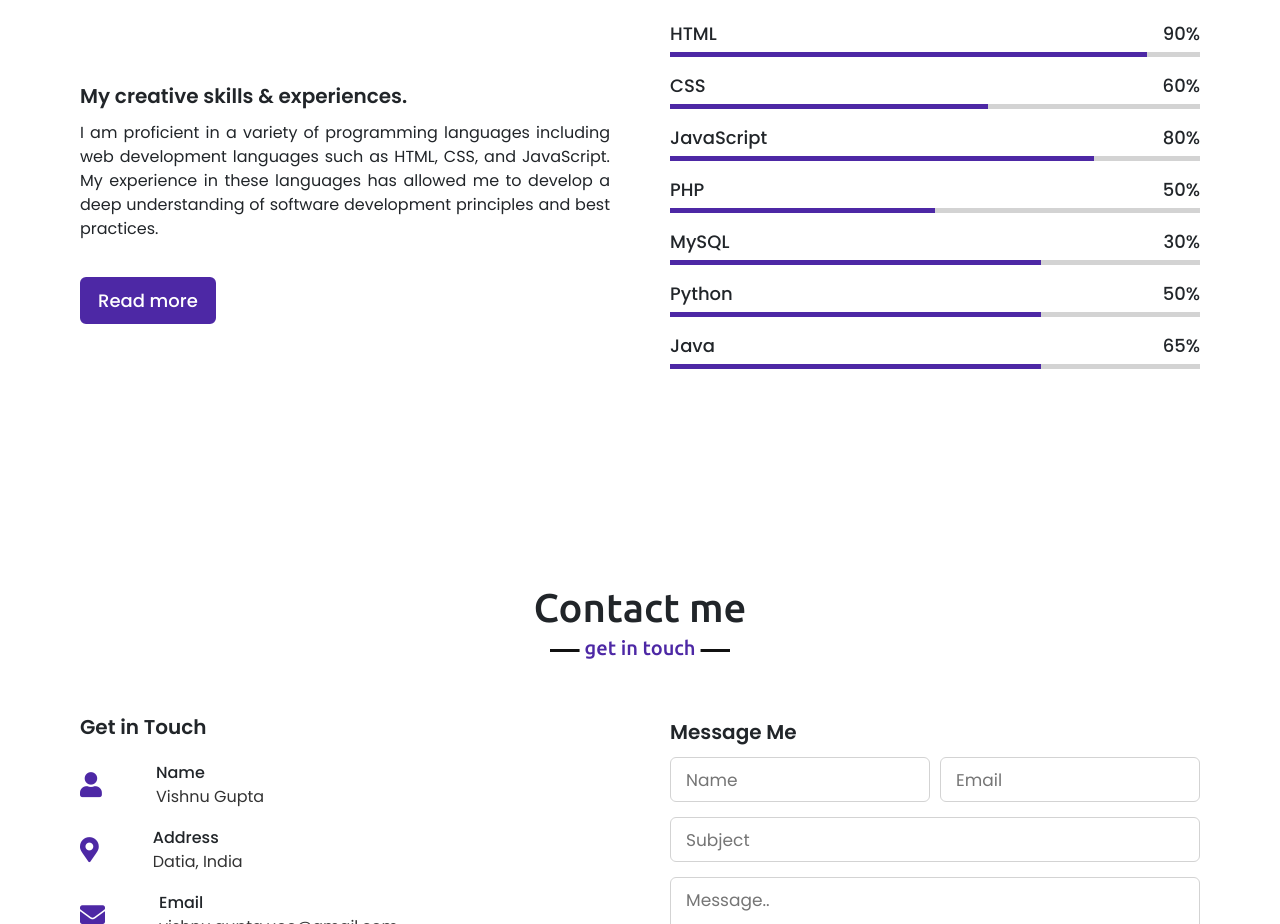
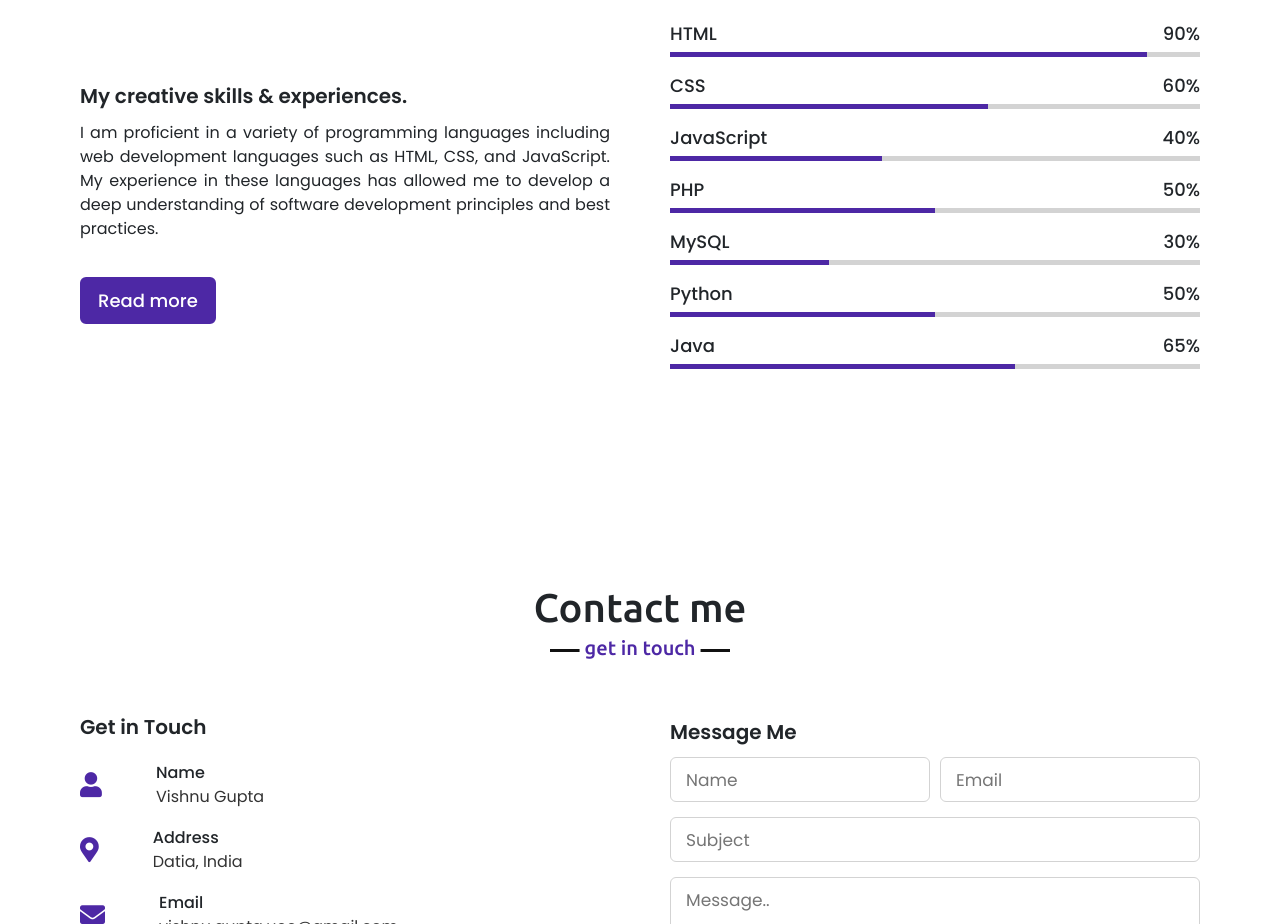
Before and after one commit to vishnugupta15/My-Portfolio, a plain HTML site: page index.html in a window 1280 px wide. Shown: the part 2380-3304 px from the top of the page. Drawn offline with nearby package versions, Linux system fonts and the light colour scheme.

Commit message:
Final Update

```diff
--- a/css/style.css
+++ b/css/style.css
@@ -369,13 +369,19 @@ section .title::after{
     width: 60%;
 }
 .skills-content .right .js::before{
-    width: 80%;
+    width: 40%;
 }
 .skills-content .right .php::before{
     width: 50%;
 }
 .skills-content .right .mysql::before{
-    width: 70%;
+    width: 30%;
+}
+.skills-content .right .Python::before{
+    width: 50%;
+}
+.skills-content .right .Java::before{
+    width: 65%;
 }
 
 /* contact section styling */
--- a/index.html
+++ b/index.html
@@ -163,7 +163,7 @@
                     <div class="bars">
                         <div class="info">
                             <span>JavaScript</span>
-                            <span>80%</span>
+                            <span>40%</span>
                         </div>
                         <div class="line js"></div>
                     </div>
@@ -186,14 +186,14 @@
                             <span>Python</span>
                             <span>50%</span>
                         </div>
-                        <div class="line mysql"></div>
+                        <div class="line Python"></div>
                     </div>
                     <div class="bars">
                         <div class="info">
                             <span>Java</span>
                             <span>65%</span>
                         </div>
-                        <div class="line mysql"></div>
+                        <div class="line Java"></div>
                     </div>
                 </div>
             </div>
```
